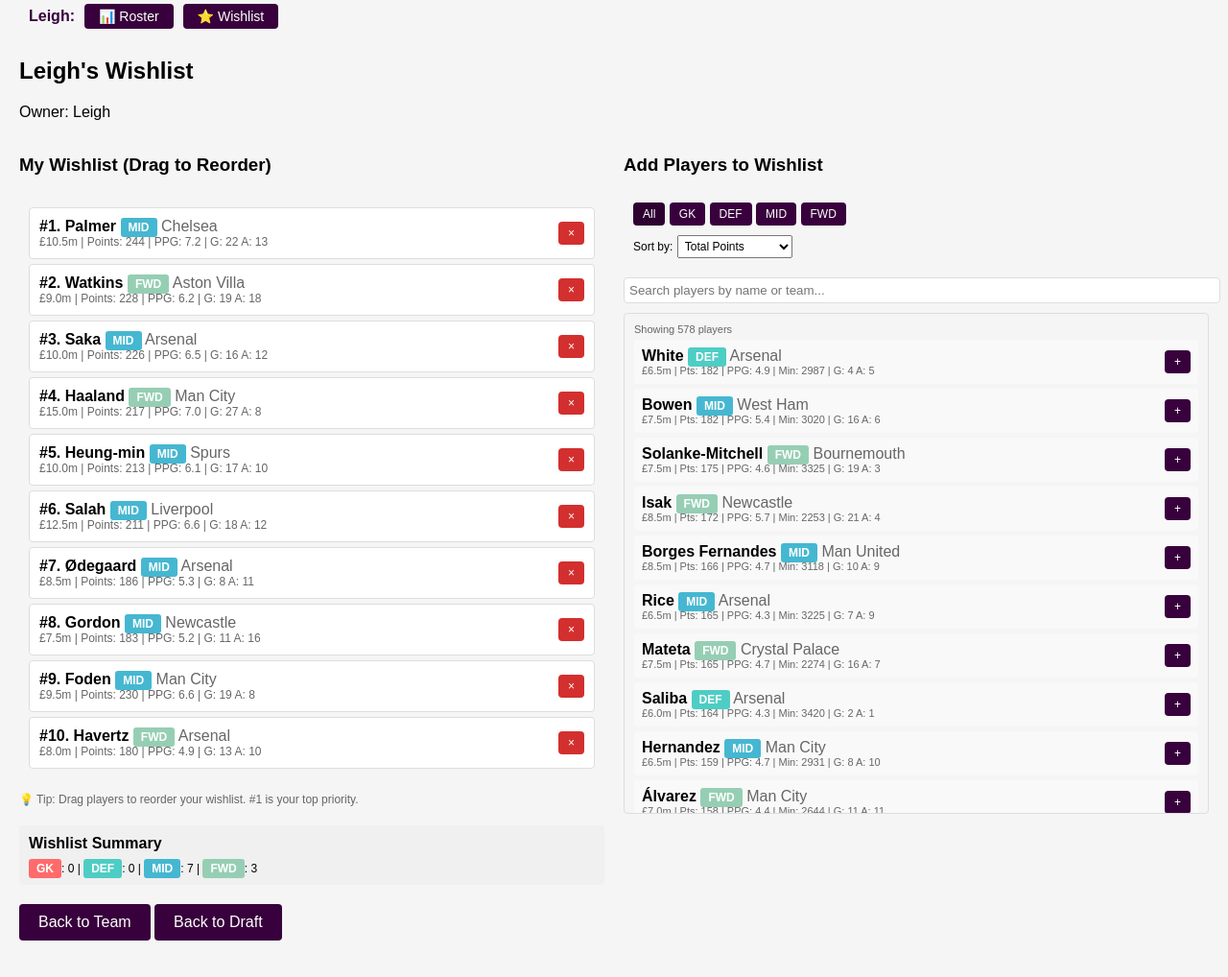
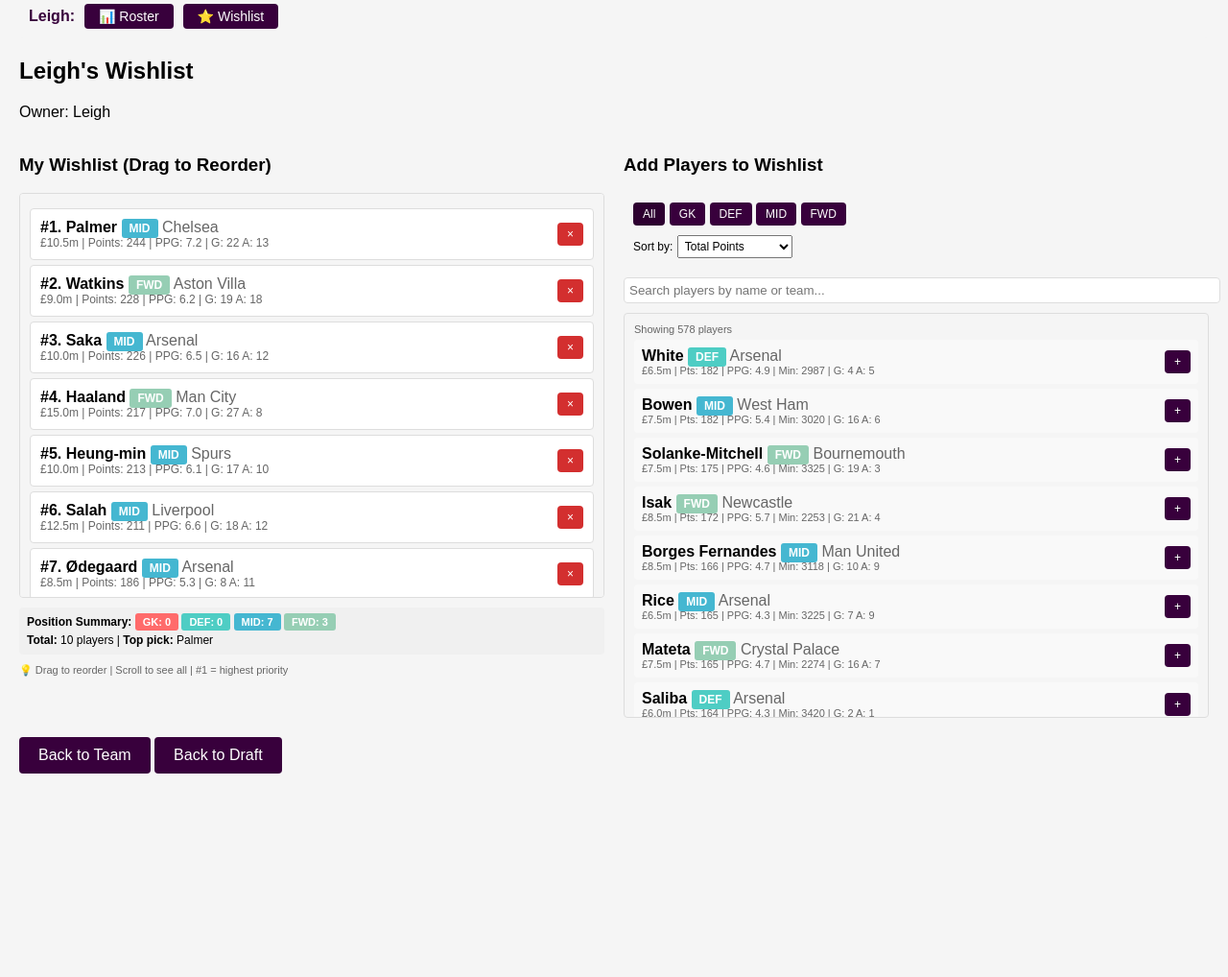
Before and after one commit to lkbgith/epl-draft-fantasy, a Flask app: page /team/1/wishlist in a window 1280 px wide. Shown: the part 194-1212 px from the top of the page at 96% size. Run offline with Flask 3, Linux system fonts and the light colour scheme; some libraries are stand-ins or nearby versions.

Commit message:
Fixed the wishlist display, both panels now side by side and scrollable

```diff
--- a/templates/wishlist.html
+++ b/templates/wishlist.html
@@ -3,12 +3,22 @@
 <h2>{{ team.name }}'s Wishlist</h2>
 <p>Owner: {{ team.owner }}</p>
 
-<div style="display: grid; grid-template-columns: 1fr 1fr; gap: 20px;">
-    <!-- Wishlist Column -->
+<div style="display: grid; grid-template-columns: 1fr 1fr; gap: 20px; align-items: start;">
+    <!-- Left Column: Wishlist -->
     <div>
         <h3>My Wishlist (Drag to Reorder)</h3>
 
-        <div id="wishlist" style="background-color: #f5f5f5; padding: 10px; border-radius: 4px; min-height: 200px;">
+        <!-- Scrollable wishlist -->
+        <div id="wishlist" style="
+            background-color: #f5f5f5;
+            padding: 10px;
+            border-radius: 4px;
+            min-height: 200px;
+            max-height: 400px;
+            overflow-y: auto;
+            overflow-x: hidden;
+            border: 1px solid #ddd;
+        ">
             {% if wishlist %}
                 {% for item in wishlist %}
                 <div class="wishlist-item" data-player-id="{{ item.player.id }}"
@@ -40,32 +50,36 @@
                 </div>
                 {% endfor %}
             {% else %}
-                <p style="color: #666; text-align: center;">No players in wishlist yet</p>
+                <p style="color: #666; text-align: center; padding: 50px 0;">No players in wishlist yet</p>
             {% endif %}
         </div>
 
-        <div style="margin-top: 10px; font-size: 12px; color: #666;">
-            💡 Tip: Drag players to reorder your wishlist. #1 is your top priority.
-        </div>
-
-        <!-- Wishlist position summary -->
-        <div style="margin-top: 20px; padding: 10px; background-color: #f0f0f0; border-radius: 4px;">
-            <h4 style="margin: 0 0 10px 0;">Wishlist Summary</h4>
-            <div style="font-size: 12px;">
+        <!-- Wishlist summary -->
+        <div style="margin-top: 10px; padding: 8px; background-color: #f0f0f0; border-radius: 4px; font-size: 12px;">
+            <div>
                 {% set pos_counts = {} %}
                 {% for item in wishlist if not item.player.drafted %}
                     {% set _ = pos_counts.update({item.player.position: pos_counts.get(item.player.position, 0) + 1}) %}
                 {% endfor %}
 
+                <strong>Position Summary:</strong>
                 {% for pos in ['GK', 'DEF', 'MID', 'FWD'] %}
-                    <span class="position-badge position-{{ pos }}">{{ pos }}</span>: {{ pos_counts.get(pos, 0) }}
-                    {% if not loop.last %} | {% endif %}
+                    <span class="position-badge position-{{ pos }}" style="font-size: 11px;">{{ pos }}: {{ pos_counts.get(pos, 0) }}</span>
                 {% endfor %}
             </div>
+            <div style="margin-top: 5px;">
+                <strong>Total:</strong> {{ wishlist|length }} players
+                {% if wishlist|length > 0 %} | <strong>Top pick:</strong> {{ wishlist[0].player.name }}{% endif %}
+            </div>
+        </div>
+
+        <!-- Compact tips -->
+        <div style="margin-top: 10px; font-size: 11px; color: #666;">
+            💡 Drag to reorder | Scroll to see all | #1 = highest priority
         </div>
     </div>
 
-    <!-- Available Players Column -->
+    <!-- Right Column: Add Players -->
     <div>
         <h3>Add Players to Wishlist</h3>
 
@@ -113,7 +127,7 @@
         </div>
 
         <!-- Player List -->
-        <div style="height: 500px; overflow-y: auto; border: 1px solid #ddd; border-radius: 4px; padding: 10px;">
+        <div style="height: 400px; overflow-y: auto; border: 1px solid #ddd; border-radius: 4px; padding: 10px;">
             <div style="font-size: 11px; color: #666; margin-bottom: 5px;">
                 Showing {{ available_players|length }} players
             </div>
@@ -151,72 +165,7 @@
     <a href="{{ url_for('draft') }}" class="btn">Back to Draft</a>
 </div>
 
-<script>
-// Enhanced search functionality
-document.getElementById('playerSearch').addEventListener('input', function(e) {
-    const searchTerm = e.target.value.toLowerCase();
-    const players = document.querySelectorAll('.player-option');
-
-    players.forEach(player => {
-        const name = player.dataset.name;
-        const team = player.dataset.team;
-        const match = name.includes(searchTerm) || team.includes(searchTerm);
-        player.style.display = match ? 'flex' : 'none';
-    });
-});
-
-// Drag and drop functionality (same as before)
-let draggedElement = null;
-
-document.querySelectorAll('.wishlist-item').forEach(item => {
-    item.draggable = true;
-
-    item.addEventListener('dragstart', function(e) {
-        draggedElement = this;
-        this.style.opacity = '0.5';
-    });
-
-    item.addEventListener('dragend', function(e) {
-        this.style.opacity = '';
-    });
-
-    item.addEventListener('dragover', function(e) {
-        e.preventDefault();
-        this.style.borderTop = '3px solid #38003c';
-    });
-
-    item.addEventListener('dragleave', function(e) {
-        this.style.borderTop = '';
-    });
-
-    item.addEventListener('drop', function(e) {
-        e.preventDefault();
-        this.style.borderTop = '';
-
-        if (this !== draggedElement) {
-            const wishlist = document.getElementById('wishlist');
-            wishlist.insertBefore(draggedElement, this);
-
-            // Update order in database
-            const items = document.querySelectorAll('.wishlist-item');
-            const newOrder = Array.from(items).map(item => parseInt(item.dataset.playerId));
-
-            fetch(`/team/{{ team.id }}/wishlist/reorder`, {
-                method: 'POST',
-                headers: {'Content-Type': 'application/json'},
-                body: JSON.stringify({order: newOrder})
-            });
-
-            // Update rank numbers
-            items.forEach((item, index) => {
-                const rankElement = item.querySelector('strong');
-                rankElement.textContent = rankElement.textContent.replace(/^#\d+\./, `#${index + 1}.`);
-            });
-        }
-    });
-});
-</script>
-
+<!-- WebSocket for real-time updates -->
 <script src="https://cdn.socket.io/4.5.4/socket.io.min.js"></script>
 <script>
     // Connect to WebSocket
@@ -255,9 +204,6 @@
                     'error',
                     5000  // Show for longer
                 );
-
-                // Play sound for top 5 picks (optional)
-                // new Audio('/static/alert.mp3').play();
             }
         }
     });
@@ -309,6 +255,70 @@
     `;
     document.head.appendChild(style);
 
+    // Enhanced search functionality
+    document.getElementById('playerSearch').addEventListener('input', function(e) {
+        const searchTerm = e.target.value.toLowerCase();
+        const players = document.querySelectorAll('.player-option');
+
+        players.forEach(player => {
+            const name = player.dataset.name;
+            const team = player.dataset.team;
+            const match = name.includes(searchTerm) || team.includes(searchTerm);
+            player.style.display = match ? 'flex' : 'none';
+        });
+    });
+
+    // Drag and drop functionality
+    let draggedElement = null;
+
+    document.querySelectorAll('.wishlist-item').forEach(item => {
+        item.draggable = true;
+
+        item.addEventListener('dragstart', function(e) {
+            draggedElement = this;
+            this.style.opacity = '0.5';
+        });
+
+        item.addEventListener('dragend', function(e) {
+            this.style.opacity = '';
+        });
+
+        item.addEventListener('dragover', function(e) {
+            e.preventDefault();
+            this.style.borderTop = '3px solid #38003c';
+        });
+
+        item.addEventListener('dragleave', function(e) {
+            this.style.borderTop = '';
+        });
+
+        item.addEventListener('drop', function(e) {
+            e.preventDefault();
+            this.style.borderTop = '';
+
+            if (this !== draggedElement) {
+                const wishlist = document.getElementById('wishlist');
+                wishlist.insertBefore(draggedElement, this);
+
+                // Update order in database
+                const items = document.querySelectorAll('.wishlist-item');
+                const newOrder = Array.from(items).map(item => parseInt(item.dataset.playerId));
+
+                fetch(`/team/{{ team.id }}/wishlist/reorder`, {
+                    method: 'POST',
+                    headers: {'Content-Type': 'application/json'},
+                    body: JSON.stringify({order: newOrder})
+                });
+
+                // Update rank numbers
+                items.forEach((item, index) => {
+                    const rankElement = item.querySelector('strong');
+                    rankElement.textContent = rankElement.textContent.replace(/^#\d+\./, `#${index + 1}.`);
+                });
+            }
+        });
+    });
+
     // Update the visual state of drafted players on page load
     document.addEventListener('DOMContentLoaded', function() {
         const draftedPlayers = document.querySelectorAll('.wishlist-item');
@@ -320,5 +330,4 @@
         });
     });
 </script>
-
 {% endblock %}
```
Also changed, not shown: instance/fantasy_draft.db.
